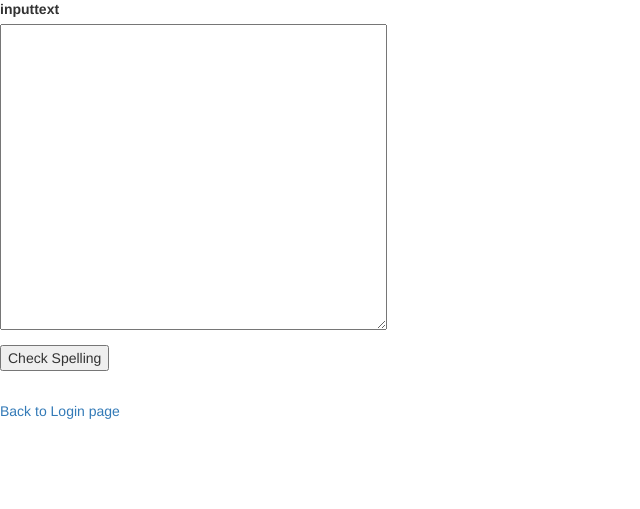
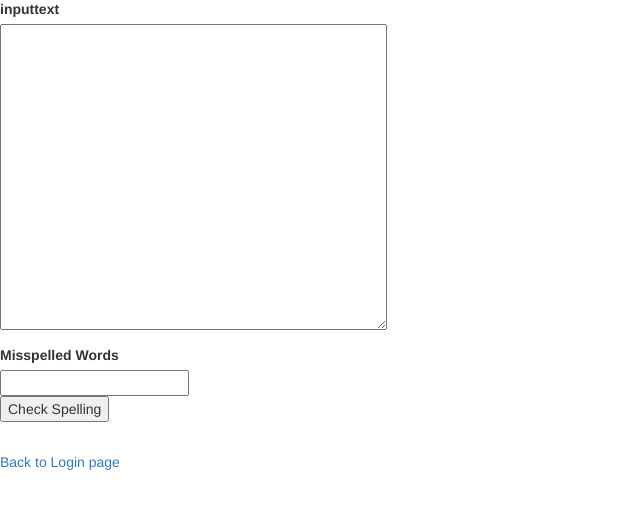
Before and after one commit to wbd220/SecureCoding2, a Flask app: page /spell_check in a window 1280 px wide. Shown: the part 71-580 px from the top of the page, without its empty margins (0-640 px from the left). Run offline with Flask 2, Linux system fonts and the light colour scheme; some libraries are stand-ins or nearby versions.

Commit message:
brought down a.out and wordlist; got subprocess working

```diff
--- a/app.py
+++ b/app.py
@@ -4,6 +4,7 @@ from wtforms import Form, StringField, TextAreaField, validators, StringField, S
 from wtforms.validators import DataRequired, Length, EqualTo
 from flask_bootstrap import Bootstrap
 import os
+import subprocess
 
 app = Flask(__name__)
 Bootstrap(app)
@@ -28,6 +29,7 @@ class RegistrationForm(FlaskForm):
 
 class SpellCheckForm(FlaskForm):
     text2test = TextAreaField('inputtext', render_kw={"rows": 15, "cols": 45})
+    misspelled_stuff = StringField('Misspelled Words', render_kw={'readonly': True})
     submit = SubmitField("Check Spelling")
 
 
@@ -73,8 +75,15 @@ def register():
 def spell_check():
     spell_check_form = SpellCheckForm()
     if spell_check_form.validate_on_submit():
-        #put some subprocess code here
-        q = 0
+        input_text = spell_check_form.text2test.data    # put text from form into a field
+        input_file = open("input_file.txt", 'w')            # open file
+        input_file.write(str(input_text))               # put text into file
+        input_file.close()                              # close the file
+        # call subprocess
+        misspelled_words = subprocess.run(['./a.out', './input_file.txt', './wordlist.txt'],
+                                          stdout=subprocess.PIPE).stdout.decode('utf-8')
+        spell_check_form.misspelled_stuff.data = misspelled_words
+        return render_template('spell_check.html', form=spell_check_form)
     return render_template('spell_check.html', form=spell_check_form)
 
 
--- a/templates/spell_check.html
+++ b/templates/spell_check.html
@@ -19,6 +19,8 @@
             {{ form.text2test.label }}<br>
             {{ form.text2test }}
         </p>
+        {{ form.misspelled_stuff.label }}<br>
+        {{ form.misspelled_stuff }}
         <p>{{ form.submit() }}</p>
         <br>
     </form>
```
Also changed, not shown: 1 other file.
